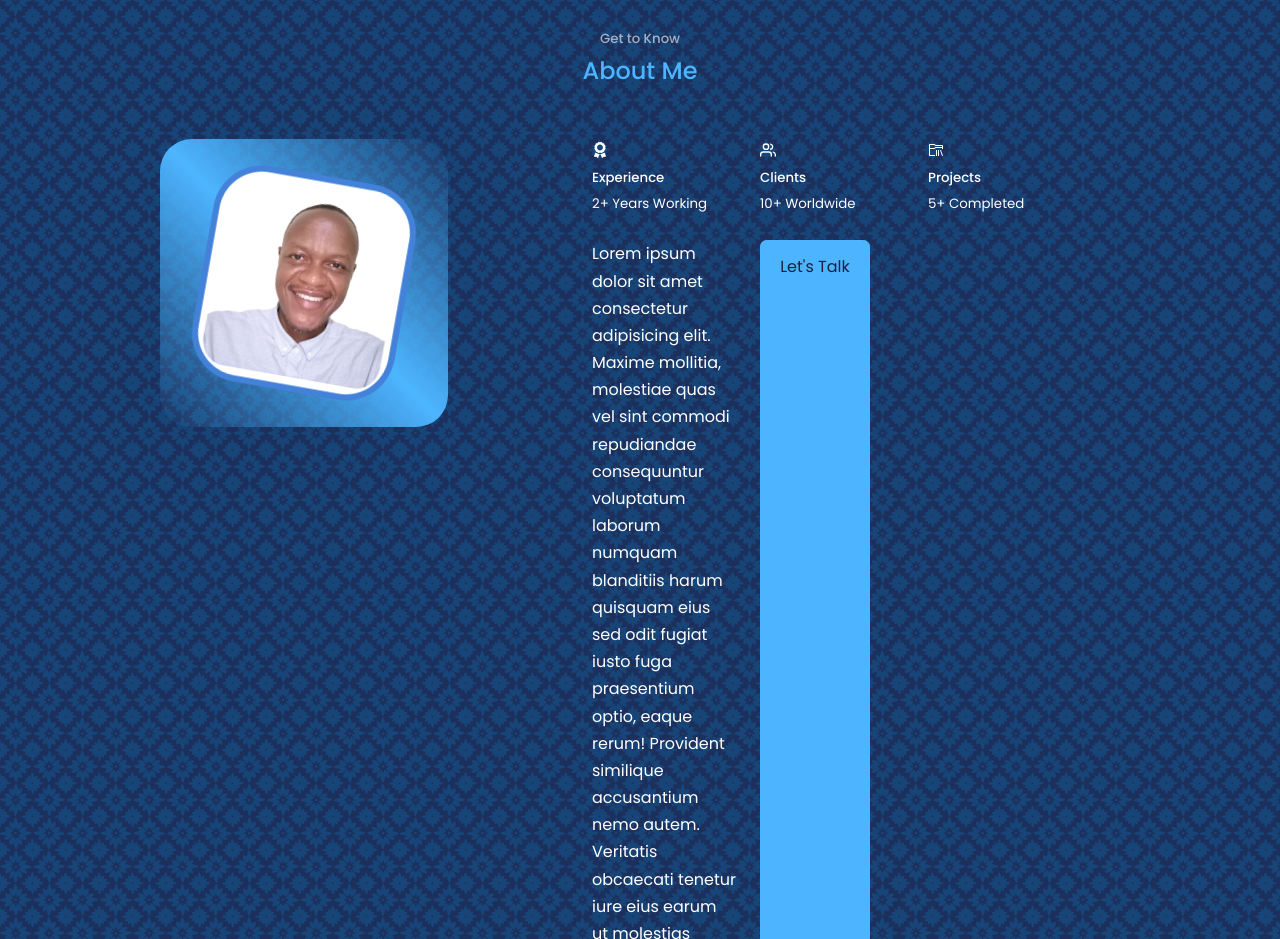
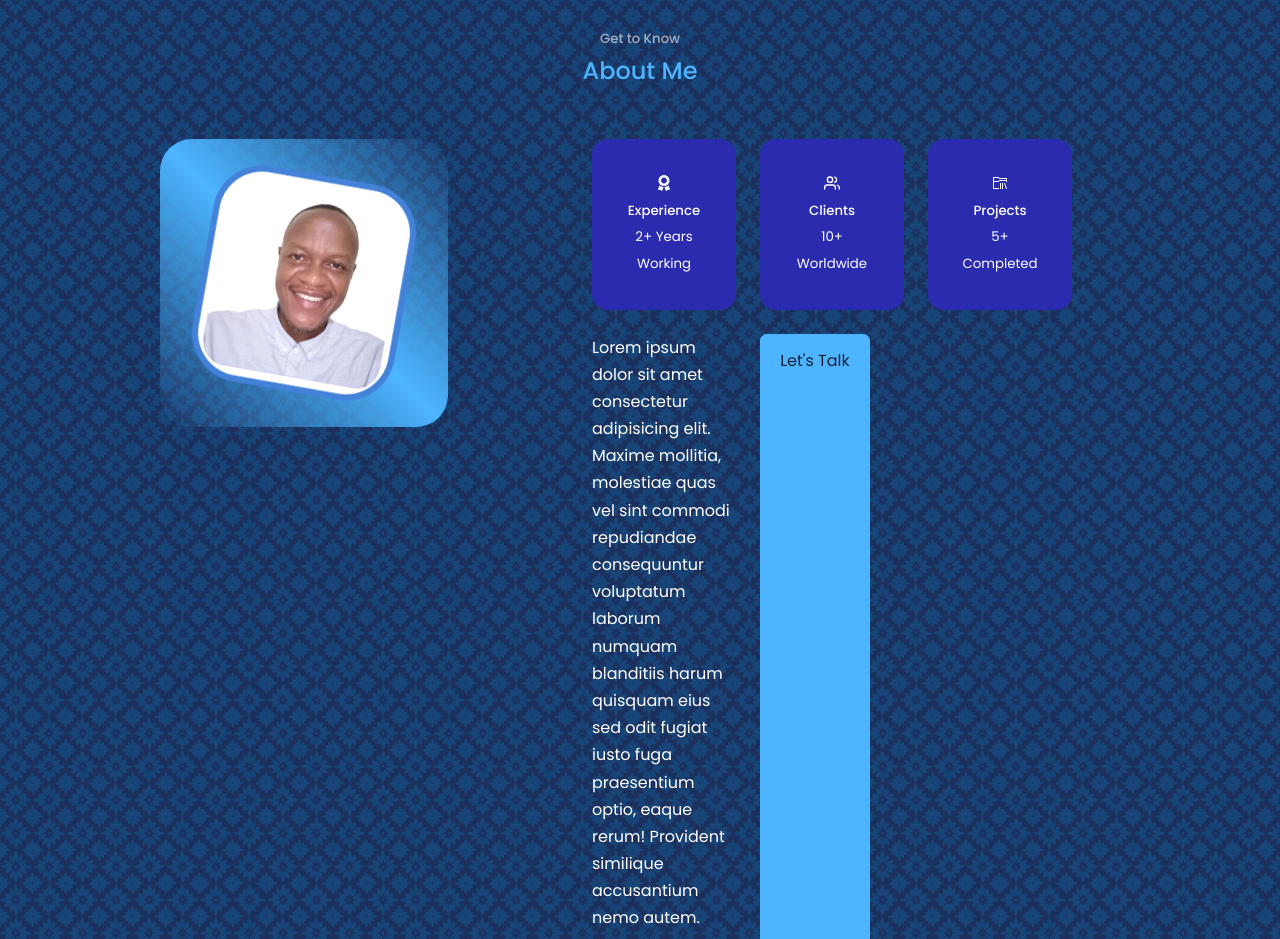
Before and after one commit to Gitthuma/george-githuma-portfolio-website, a React (Create React App) app: page / in a window 1280 px wide. Shown: the part 900-1839 px from the top of the page. Built offline with nearby package versions, Linux system fonts and the light colour scheme.

Commit message:
Style individual cards using about__card class in About.css and changed --color-bg-variant in index.css

```diff
--- a/src/Components/About/About.css
+++ b/src/Components/About/About.css
@@ -34,3 +34,12 @@
     grid-template-columns: repeat(3, 1fr);
     gap: 1.5rem;
 }
+
+/*Style individual cards using about__card class*/
+.about__card {
+    background: var(--color-bg-variant);
+    border: 1px solid transparent;
+    border-radius: 1rem;
+    padding: 2rem;
+    text-align: center;
+}
--- a/src/index.css
+++ b/src/index.css
@@ -16,7 +16,7 @@
 these are easier to use than actual values*/
 :root {
     --color-bg: #1f1f38;
-    --color-bg-variant: #2c2c62c;
+    --color-bg-variant: #2b2baf;
     --color-primary: #4db5ff;
     --color-primary-variant: rgba(77, 181, 255, 0.4);
     --color-white: #fff;
```
